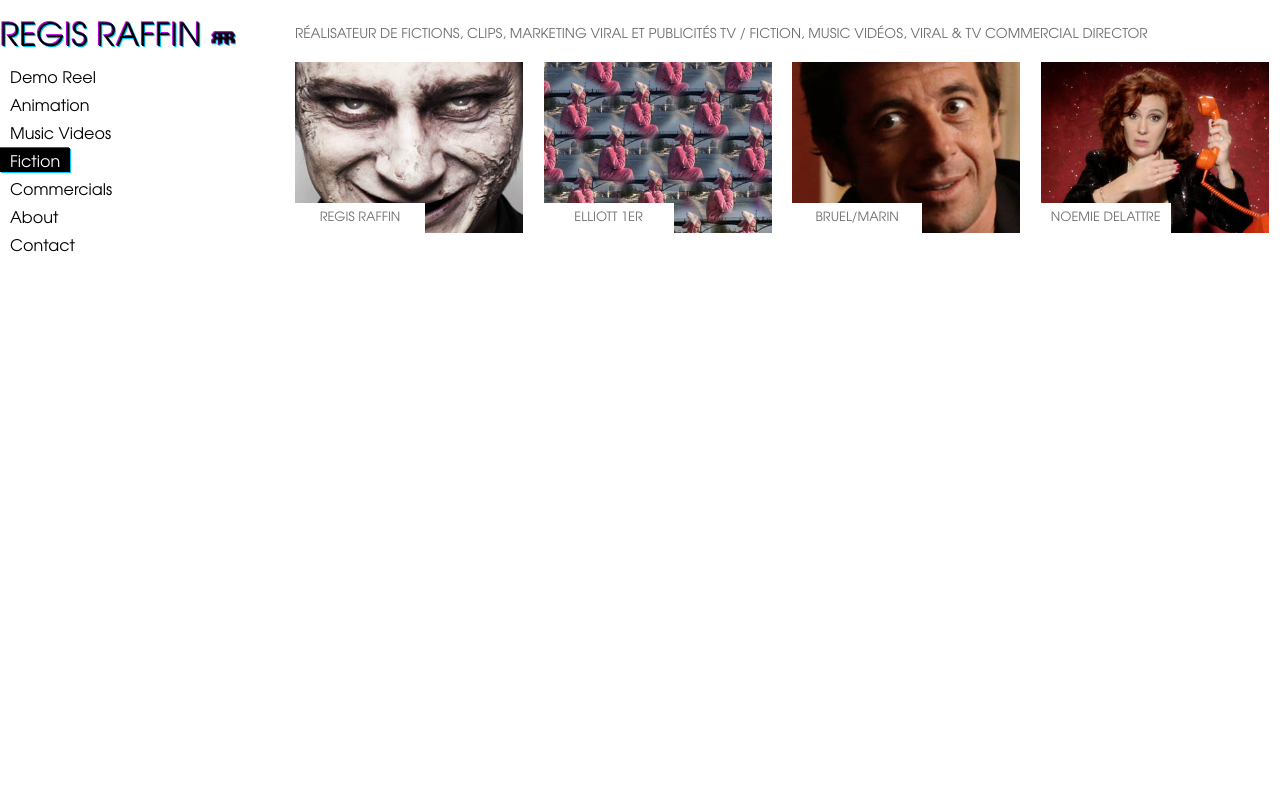
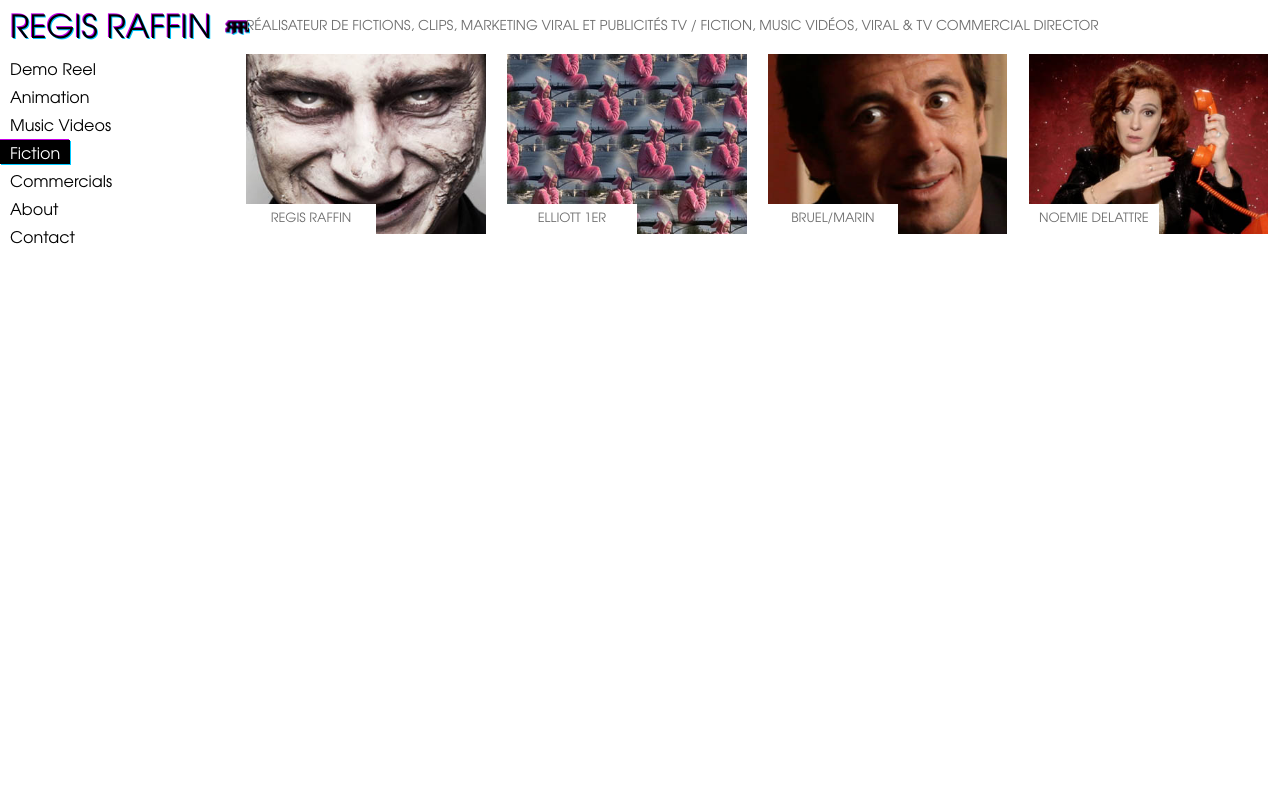
Before and after one commit to xavierraffin/regisraffin.com, a PHP site: page /fiction.html in a window 1280 px wide. Run offline with PHP 8.4, Linux system fonts and the light colour scheme; some libraries are stand-ins or nearby versions.

Commit message:
size css

```diff
--- a/classic.css
+++ b/classic.css
@@ -26,7 +26,7 @@ iframe{
 }
 .menuicon {display:none}
 .side{
-padding-top:9px;
+padding-top:1px;
 /*background:#F00;*/
 position:fixed;
 width:295px;
@@ -37,8 +37,8 @@ overflow: hidden;
 }
 .main{
 /*background:#00F;*/
-margin-left:295px;
-padding-top:22px;
+margin-left:246px;
+padding-top:14px;
 position:relative;
 width: auto;
 height:100%;
@@ -56,6 +56,7 @@ section{
 h1, .title:before, .title:after{
 	color:black;
 	font-weight:400;
+	margin-left:10px;
 	text-shadow: 1px 1px 0px #00c8ff,-1px -1px 0px #c600e7;
 }
 h1 {
@@ -64,9 +65,9 @@ h1 {
 }
 h1:after {
 	content: url('logo.png');
-	margin-left: 9px;
+	margin-left: 13px;
 	position:relative;
-	top:4px;
+	top:1px;
 }
 nav {
 	color:#6e6e6e;
```
